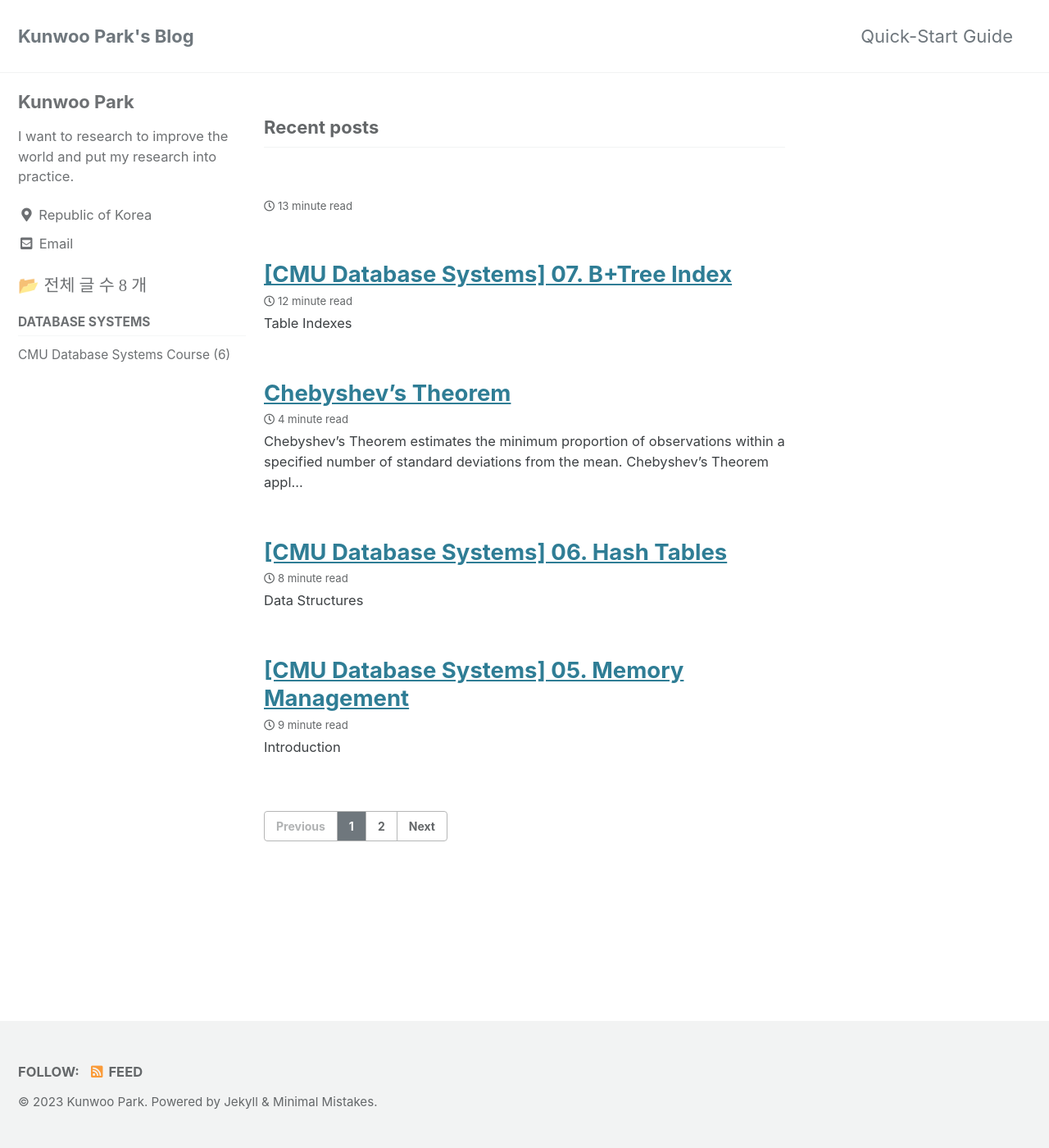
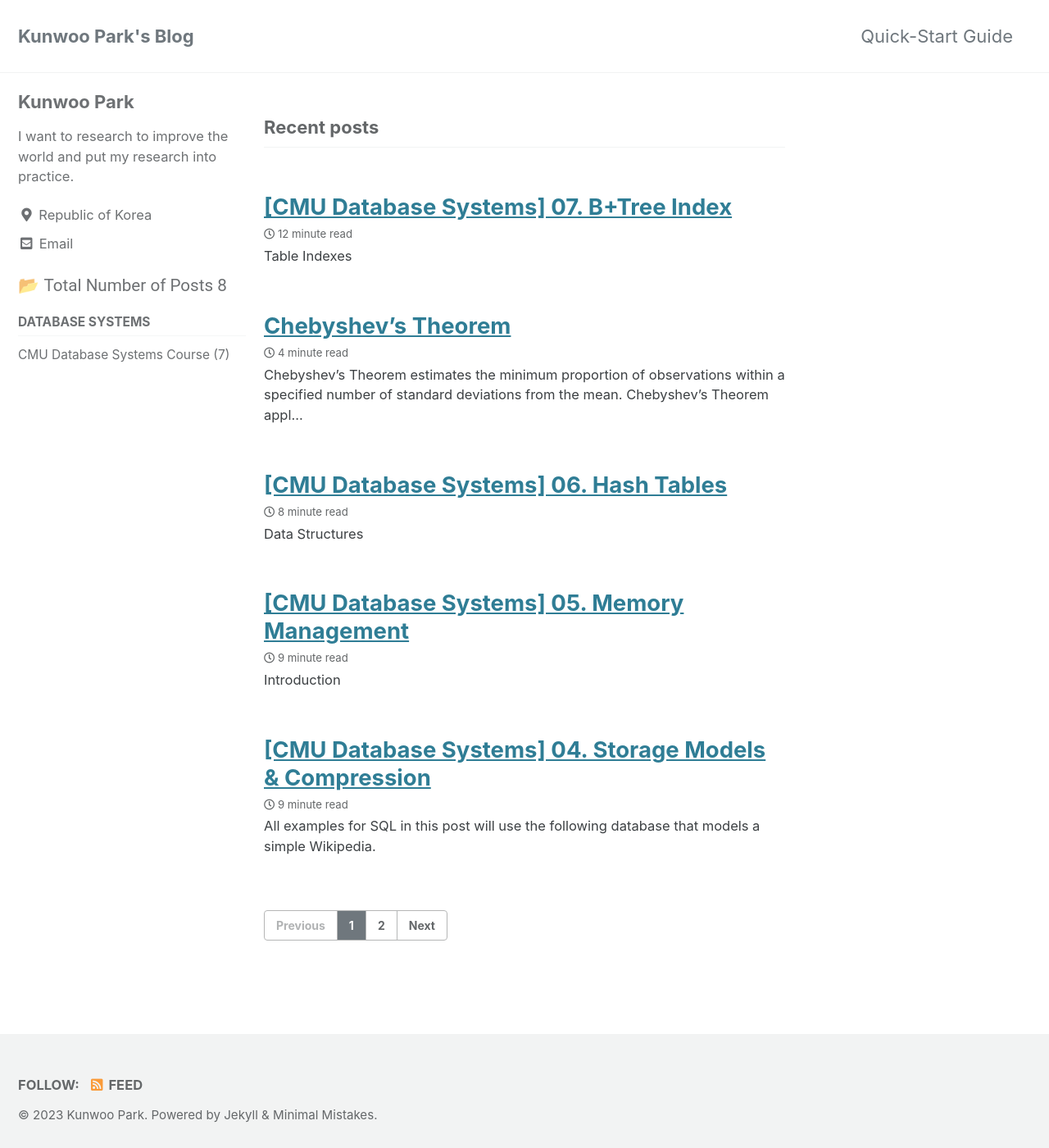
Before and after one commit to kunwoo-park1209/kunwoo-park1209.github.io, a Jekyll site: the page built from index.html, in a window 1280 px wide and 1400 px high. Shown: the whole window at 82% size. Built offline with Jekyll 4.4.1, drawn with Linux system fonts in a browser that asks for light colours; cached includes are drawn as plain includes; the list of posts is cut into pages by our own code.

Commit message:
페이지 하나 잘못 나온거 수정 + 한글 제거

```diff
--- a/_includes/nav_list_main
+++ b/_includes/nav_list_main
@@ -6,14 +6,14 @@
   <ul class="nav__items" id="category_tag_menu">
       <!--전체 글 수-->
       <li>
-            📂 <span style="font-family:'Cafe24Oneprettynight';">전체 글 수</style> <span style="font-family:'Coming Soon';">{{sum}}</style> <span style="font-family:'Cafe24Oneprettynight';">개</style>
+            📂 <span style="font-family:'Roboto';">Total Number of Posts {{sum}}</style>
       </li>
       <li>
         <!--span 태그로 카테고리들을 크게 분류 ex) Database Systems-->
         <span class="nav__sub-title">Database Systems</span>
             <!--ul 태그로 같은 카테고리들 모아둔 페이지들 나열-->
             <ul>
-                <!--Cpp 카테고리 글들을 모아둔 페이지인 /categories/cpp 주소의 글로 링크 연결-->
+                <!--Cpp 카테고리 글들을 모아둔 페이지인 /categories/cmu-database-systems 주소의 글로 링크 연결-->
                 <!--category[1].size 로 해당 카테고리를 가진 글의 개수 표시-->
                 {% for category in site.categories %}
                     {% if category[0] == "CMU Database Systems" %}
```
Also changed, not shown: _posts/2023-01-03-database_systems_modern_sql.md (+1 -1 lines).
